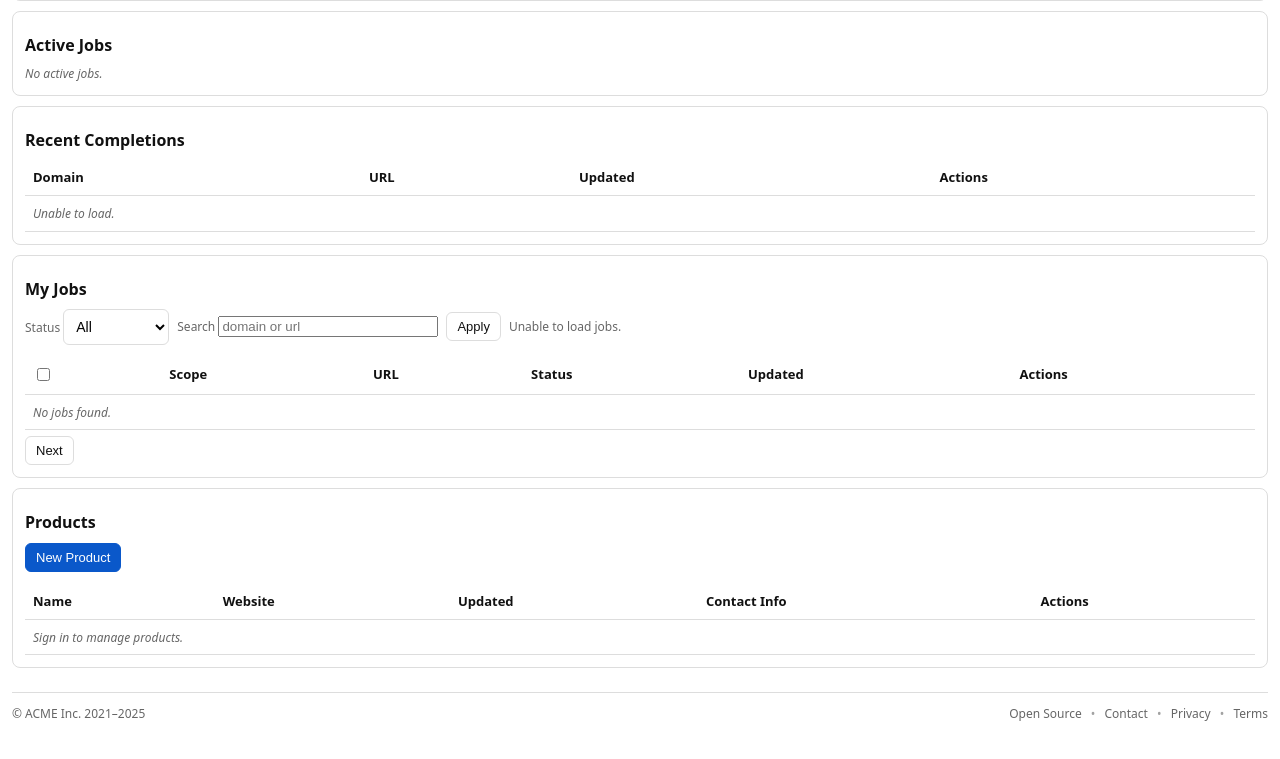
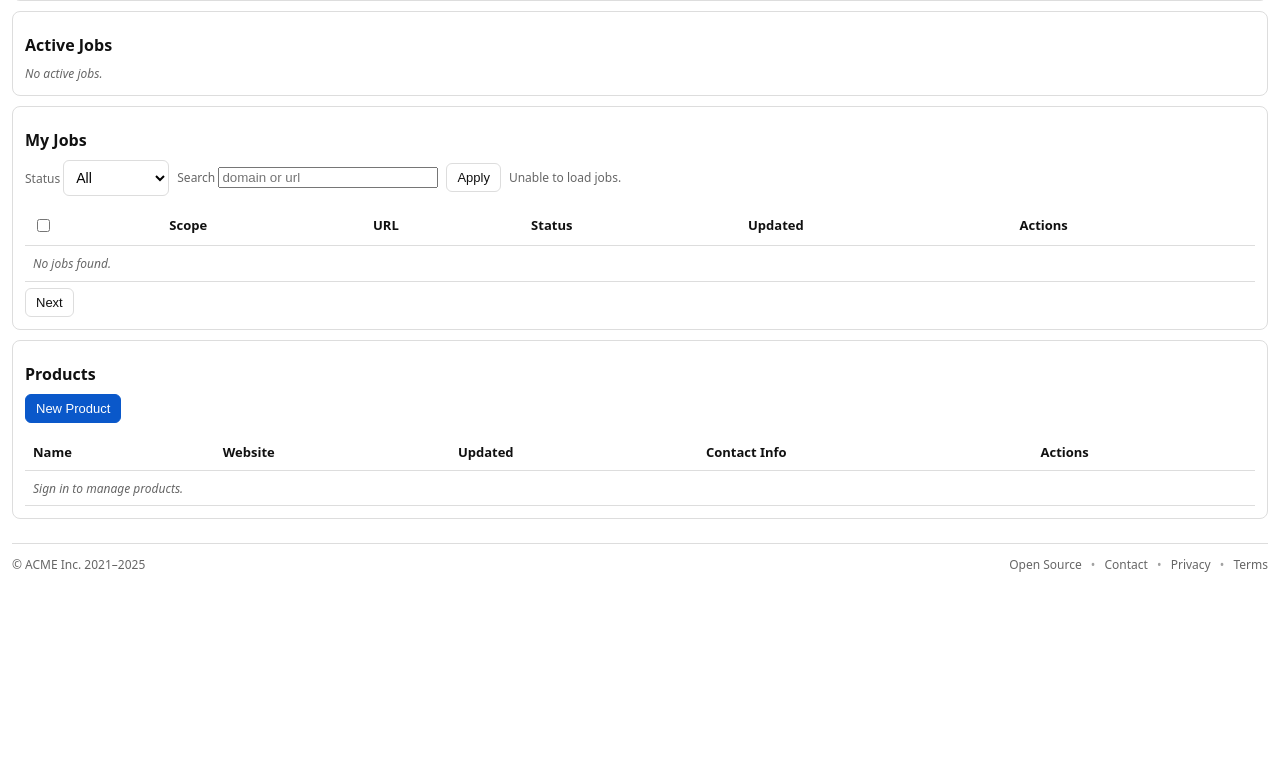
Before and after one commit to malvavisc0/meshweave, a FastAPI app: template webapp/templates/my.html in a window 1280 px wide. Shown: the part 384-1143 px from the top of the page. After the commit the page ends 956 px from the top, so only its background shows below. Run offline with FastAPI, Linux system fonts and the light colour scheme; the template is opened without the code that fills it, so the values that code supplies are empty; parts of the project's set-up code (start-up, migrations or seed data) failed here and were passed over.

Commit message:
removing useless things from dashboard

```diff
--- a/webapp/routers/jobs.py
+++ b/webapp/routers/jobs.py
@@ -1,7 +1,7 @@
 import os
 import uuid
 from datetime import datetime, timedelta, timezone
-from typing import List, Optional
+from typing import Any, List, Optional, cast
 
 from fastapi import APIRouter, BackgroundTasks, Form, HTTPException, Request
 from fastapi.responses import HTMLResponse, RedirectResponse
@@ -10,6 +10,11 @@
 from webapp.db import get_session
 from webapp.infra import templates
 from webapp.models import Crawl, CrawlEmail, Prospect
+
+# Treat SQLAlchemy declarative models as Any for type checkers to avoid circular/forward-ref analysis issues
+Crawl = cast(Any, Crawl)  # pyright: ignore[reportGeneralTypeIssues]
+CrawlEmail = cast(Any, CrawlEmail)  # pyright: ignore[reportGeneralTypeIssues]
+Prospect = cast(Any, Prospect)  # pyright: ignore[reportGeneralTypeIssues]
 from webapp.services.crawling import run_crawl_task
 from webapp.services.site_crawling import run_site_crawl_task
 from webapp.utils.auth import require_auth, require_ownership
@@ -40,7 +45,7 @@
         page_size = 25
 
     with get_session() as s:
-        rows_db: List[Crawl] = (
+        rows_db: List[Any] = (
             s.query(Crawl)
             .filter(Crawl.user_id == user.id)
             .order_by(Crawl.updated_at.desc(), Crawl.id.desc())
@@ -273,42 +278,6 @@
     }
 
 
-@router.get("/api/my/recent-completions")
-async def my_recent_completions(request: Request, limit: int = 10):
-    """Return recent succeeded jobs for the user in the last 7 days."""
-    user = await require_auth(request)
-    try:
-        limit = int(limit)
-    except Exception:
-        limit = 10
-    limit = max(1, min(50, limit))
-    now = datetime.now(timezone.utc)
-    cutoff = now - timedelta(days=7)
-    with get_session() as s:
-        rows = (
-            s.query(Crawl)
-            .filter(
-                Crawl.user_id == user.id,
-                Crawl.status == "succeeded",
-                Crawl.updated_at >= cutoff,
-            )
-            .order_by(Crawl.updated_at.desc(), Crawl.id.desc())
-            .limit(limit)
-            .all()
-        )
-    items = []
-    for r in rows:
-        items.append(
-            {
-                "id": r.id,
-                "domain": r.domain,
-                "canonical_url": r.canonical_url,
-                "updated_at": (r.updated_at or now).isoformat(),
-            }
-        )
-    return {"items": items}
-
-
 @router.get("/api/my/jobs")
 async def api_my_jobs(
     request: Request,
--- a/webapp/templates/my.html
+++ b/webapp/templates/my.html
@@ -46,13 +46,6 @@
   <div id="active-jobs-list"></div>
 </section>
 
-<section class="panel mt-2" role="region" aria-label="Recent Completions">
-  <h2>Recent Completions</h2>
-  <table class="table" aria-label="Recent Completions">
-    <thead><tr><th>Domain</th><th>URL</th><th>Updated</th><th>Actions</th></tr></thead>
-    <tbody id="recent-completions-tbody"><tr><td colspan="4"><em class="small">Loading…</em></td></tr></tbody>
-  </table>
-</section>
 
 <section class="panel mt-2" role="region" aria-label="My Jobs">
   <h2>My Jobs</h2>
@@ -348,33 +341,6 @@
   }).catch(function(){ /* silent */ });
 }
 
-// Recent Completions
-function loadRecentCompletions(){
-  apiJson('/api/my/recent-completions?limit=10','GET').then(function(d){
-    var tb = document.getElementById('recent-completions-tbody');
-    if (!tb) return;
-    var items = (d && d.items) || [];
-    if (!items.length) {
-      tb.innerHTML = '<tr><td colspan="4"><em class="small">No recent completions.</em></td></tr>';
-      return;
-    }
-    tb.innerHTML = '';
-    items.forEach(function(it){
-      var tr = document.createElement('tr');
-      var urlText = it.canonical_url || ('https://' + (it.domain||''));
-      var href = '/analysis/' + it.id;
-      tr.innerHTML =
-        '<td>'+escapeHtml(it.domain||'')+'</td>'+
-        '<td><a href="'+href+'">'+escapeHtml(urlText)+'</a></td>'+
-        '<td><small>'+escapeHtml(it.updated_at||'')+'</small></td>'+
-        '<td><a class="btn btn-sm" href="'+href+'">View</a></td>';
-      tb.appendChild(tr);
-    });
-  }).catch(function(){
-    var tb = document.getElementById('recent-completions-tbody');
-    if (tb) tb.innerHTML = '<tr><td colspan="4"><em class="small">Unable to load.</em></td></tr>';
-  });
-}
 
 // Active Jobs polling
 var _activeJobsTimer = null;
@@ -719,7 +685,6 @@
   try{ trackEvent('dashboard_view'); }catch(_){}
   loadProducts();
   loadQuickStats();
-  loadRecentCompletions();
   _readInitialJobsState();
   var applyBtn = document.getElementById('jobs-apply'); if (applyBtn) applyBtn.addEventListener('click', applyJobFilters);
   var nextBtn = document.getElementById('jobs-next'); if (nextBtn) nextBtn.addEventListener('click', nextJobsPage);
```
